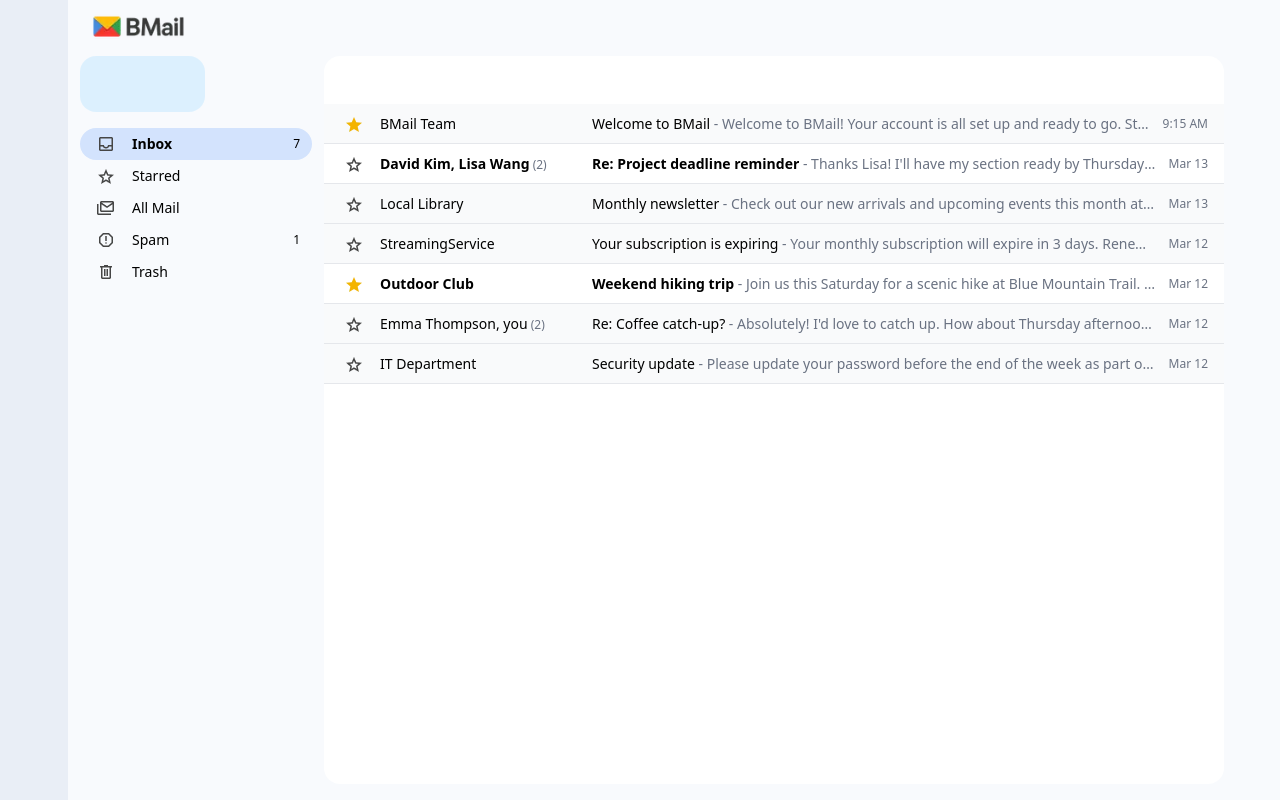
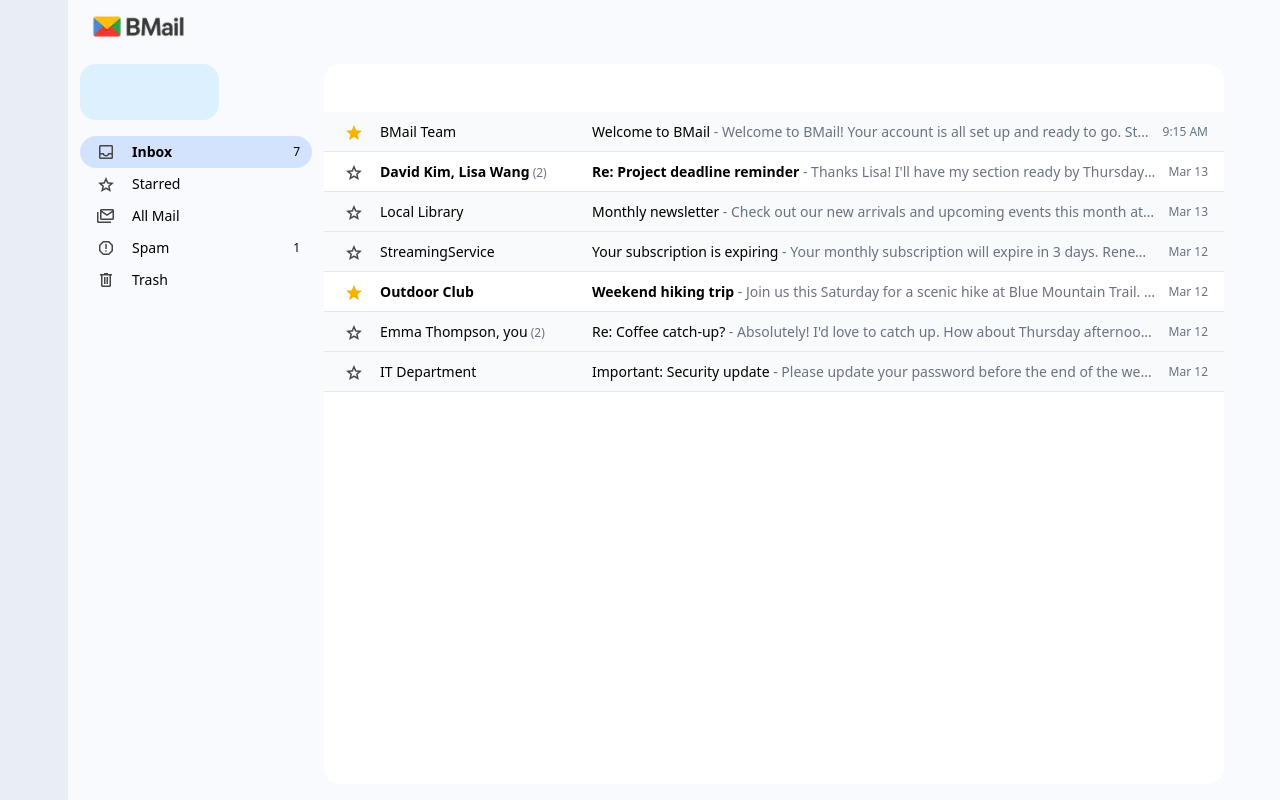
Before and after one commit to Fabio-Vicente/matrices-assessment, a Next.js app: page / in a window 1280 px wide. Built offline with nearby package versions, Linux system fonts and the light colour scheme.

Commit message:
fix: adjust styling

```diff
--- a/src/common/mock/messages.ts
+++ b/src/common/mock/messages.ts
@@ -169,7 +169,7 @@ export const messages: Message[] = [
   },
   {
     id: "9",
-    subject: "Security update",
+    subject: "Important: Security update",
     sender: {
       name: "IT Department",
       email: "it@company.com",
--- a/src/components/Header.tsx
+++ b/src/components/Header.tsx
@@ -3,7 +3,7 @@ import Image from "next/image";
 
 export default function Header() {
   return (
-    <div className="px-4 py-2">
+    <div className="px-4 py-2 h-16">
       <Image
         src="/bmail-logo.webp"
         alt="Bmail logo"
--- a/src/components/NavigationMenu/Placeholder.tsx
+++ b/src/components/NavigationMenu/Placeholder.tsx
@@ -1,5 +1,5 @@
 export default function Placeholder() {
   return (
-    <div className="w-[54%] bg-[#c2e7ff] rounded-2xl opacity-50 h-14"></div>
+    <div className="w-[60%] bg-[#c2e7ff] rounded-2xl opacity-50 h-14"></div>
   );
 }
```
